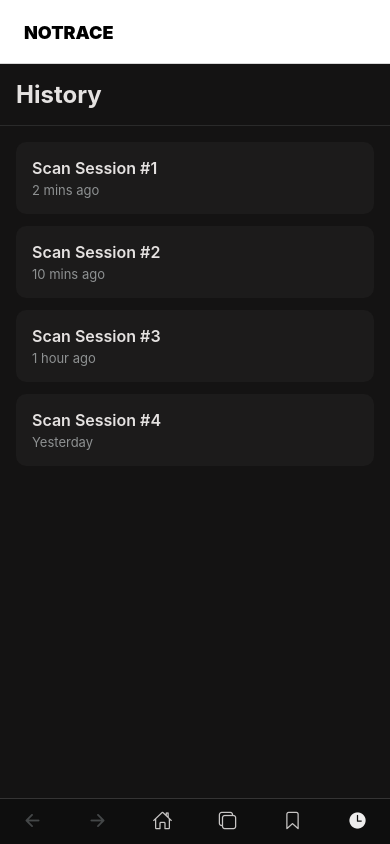
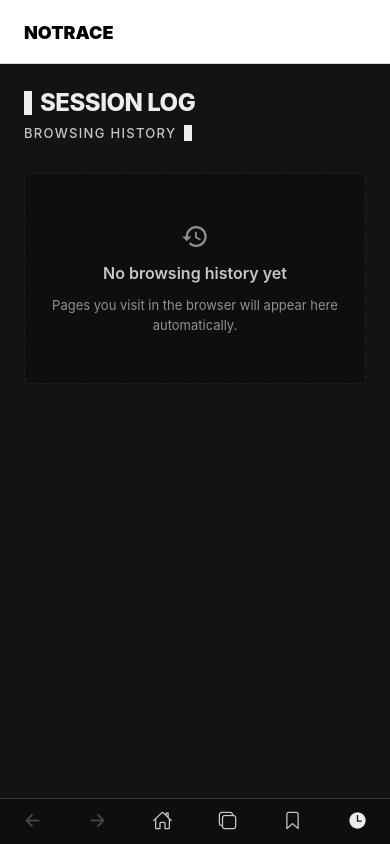
Before and after one commit to DE-IGNIS/NoTrace, a React Native app in the folder mobile/: screen /History in a window 390 px wide. Built offline with nearby package versions, Linux system fonts and the light colour scheme.

Commit message:
feat(history): add history storage feature using AsyncStorage and subsiquent components to manage,navigate and remove history entries.

```diff
--- a/mobile/src/screens/HistoryScreen.tsx
+++ b/mobile/src/screens/HistoryScreen.tsx
@@ -1,91 +1,266 @@
-import React from "react";
+import React, { useState, useRef, useCallback } from 'react';
 import {
   View,
   Text,
+  ScrollView,
+  TouchableOpacity,
   StyleSheet,
-  SafeAreaView,
-  FlatList,
-  StatusBar,
-  TouchableOpacity,
-} from "react-native";
+  Animated,
+} from 'react-native';
+import { MaterialCommunityIcons } from '@expo/vector-icons';
+import { useFocusEffect, useNavigation } from '@react-navigation/native';
+import type { BottomTabNavigationProp } from '@react-navigation/bottom-tabs';
+import type { RootTabParamList } from '../navigation/types';
 
-const historyData = [
-  { id: "1", title: "Scan Session #1", time: "2 mins ago" },
-  { id: "2", title: "Scan Session #2", time: "10 mins ago" },
-  { id: "3", title: "Scan Session #3", time: "1 hour ago" },
-  { id: "4", title: "Scan Session #4", time: "Yesterday" },
-];
+import EntryCard from '../../components/EntryCard';
+import {
+  HistoryEntry,
+  getHistory,
+  clearHistory,
+  formatVisitedAt,
+} from '../../utils/historyStorage';
+import { openInBrowser } from '../../utils/openInBrowser';
 
-const HistoryScreen = () => {
-  const renderItem = ({ item }) => (
-    <TouchableOpacity style={styles.card}>
-      <View>
-        <Text style={styles.cardTitle}>{item.title}</Text>
-        <Text style={styles.cardSubtitle}>{item.time}</Text>
-      </View>
-    </TouchableOpacity>
+const COLORS = {
+  background: '#141313',
+  surfaceContainerLowest: '#0e0e0e',
+  surfaceContainerHigh: '#2a2a2a',
+  primary: '#eeeded',
+  secondary: '#c8c6c5',
+  onSurfaceVariant: '#c4c7c7',
+  outline: '#8e9192',
+  border: '#222222',
+};
+
+type AnimatedHistoryItem = HistoryEntry & { opacity: Animated.Value };
+
+export default function HistoryScreen() {
+  const navigation = useNavigation<BottomTabNavigationProp<RootTabParamList>>();
+  const [history, setHistory] = useState<AnimatedHistoryItem[]>([]);
+  const [clearing, setClearing] = useState(false);
+  const [caretVisible, setCaretVisible] = useState(true);
+  const caretInterval = useRef<ReturnType<typeof setInterval> | null>(null);
+
+  const loadHistory = useCallback(async () => {
+    const data = await getHistory();
+    setHistory(
+      data.map((entry) => ({
+        ...entry,
+        opacity: new Animated.Value(1),
+      }))
+    );
+  }, []);
+
+  useFocusEffect(
+    useCallback(() => {
+      loadHistory();
+
+      caretInterval.current = setInterval(() => {
+        setCaretVisible((prev) => !prev);
+      }, 500);
+
+      return () => {
+        if (caretInterval.current) clearInterval(caretInterval.current);
+      };
+    }, [loadHistory])
   );
 
+  const handleClearHistory = async () => {
+    if (clearing || history.length === 0) return;
+
+    setClearing(true);
+
+    await new Promise<void>((resolve) => {
+      Animated.stagger(
+        60,
+        history.map((item) =>
+          Animated.timing(item.opacity, {
+            toValue: 0,
+            duration: 220,
+            useNativeDriver: true,
+          })
+        )
+      ).start(() => resolve());
+    });
+
+    await clearHistory();
+    setHistory([]);
+    setClearing(false);
+  };
+
   return (
-    <SafeAreaView style={styles.container}>
-      <StatusBar barStyle="light-content" />
+    <View style={styles.screen}>
+      <ScrollView
+        contentContainerStyle={styles.scrollContent}
+        showsVerticalScrollIndicator={false}
+      >
+        <View style={styles.heroSection}>
+          <View style={styles.heroTitleRow}>
+            <View style={styles.heroBar} />
+            <Text style={styles.heroTitle}>SESSION LOG</Text>
+          </View>
+          <View style={styles.heroSubtitleRow}>
+            <Text style={styles.heroSubtitle}>BROWSING HISTORY</Text>
+            <View style={[styles.caret, { opacity: caretVisible ? 1 : 0 }]} />
+          </View>
+        </View>
 
-      {/* Header */}
-      <View style={styles.header}>
-        <Text style={styles.headerTitle}>History</Text>
-      </View>
+        {history.length > 0 && (
+          <TouchableOpacity
+            style={[styles.clearButton, clearing && styles.clearButtonDisabled]}
+            onPress={handleClearHistory}
+            disabled={clearing}
+            activeOpacity={0.8}
+          >
+            <MaterialCommunityIcons
+              name="delete-outline"
+              size={18}
+              color={clearing ? COLORS.outline : COLORS.primary}
+            />
+            <Text style={[styles.clearButtonText, clearing && styles.clearButtonTextDisabled]}>
+              {clearing ? 'CLEARING...' : 'CLEAR HISTORY'}
+            </Text>
+          </TouchableOpacity>
+        )}
 
-      {/* List */}
-      <FlatList
-        data={historyData}
-        keyExtractor={(item) => item.id}
-        renderItem={renderItem}
-        contentContainerStyle={styles.list}
-      />
-    </SafeAreaView>
+        <View style={styles.cardList}>
+          {history.length === 0 ? (
+            <View style={styles.emptyState}>
+              <MaterialCommunityIcons
+                name="history"
+                size={28}
+                color={COLORS.outline}
+              />
+              <Text style={styles.emptyText}>No browsing history yet</Text>
+              <Text style={styles.emptyHint}>
+                Pages you visit in the browser will appear here automatically.
+              </Text>
+            </View>
+          ) : (
+            history.map((item, index) => (
+              <Animated.View key={item.id} style={{ opacity: item.opacity }}>
+                <EntryCard
+                  title={item.title}
+                  subtitle={`${formatVisitedAt(item.visitedAt)} · ${item.url}`}
+                  featured={index === 0}
+                  leadingIcon="history"
+                  onPress={() => openInBrowser(navigation, item.url, item.title)}
+                />
+              </Animated.View>
+            ))
+          )}
+        </View>
+
+        <View style={{ height: 96 }} />
+      </ScrollView>
+    </View>
   );
-};
-
-export default HistoryScreen;
+}
 
 const styles = StyleSheet.create({
-  container: {
+  screen: {
     flex: 1,
-    backgroundColor: "#141313", // matches tailwind background
+    backgroundColor: COLORS.background,
   },
 
-  header: {
-    padding: 16,
-    borderBottomWidth: 1,
-    borderBottomColor: "#2a2a2a",
+  scrollContent: {
+    paddingHorizontal: 24,
+    paddingTop: 24,
+    paddingBottom: 24,
+    maxWidth: 1280,
+    width: '100%',
+    alignSelf: 'center',
   },
 
-  headerTitle: {
+  heroSection: {
+    marginBottom: 32,
+  },
+  heroTitleRow: {
+    flexDirection: 'row',
+    alignItems: 'center',
+    gap: 8,
+    marginBottom: 8,
+  },
+  heroBar: {
+    width: 8,
+    height: 24,
+    backgroundColor: COLORS.primary,
+  },
+  heroTitle: {
     fontSize: 24,
-    fontWeight: "700",
-    color: "#e5e2e1",
+    fontWeight: '800',
+    letterSpacing: -0.5,
+    color: COLORS.primary,
+  },
+  heroSubtitleRow: {
+    flexDirection: 'row',
+    alignItems: 'center',
+  },
+  heroSubtitle: {
+    fontSize: 13,
+    fontWeight: '500',
+    letterSpacing: 1.3,
+    color: COLORS.onSurfaceVariant,
+  },
+  caret: {
+    width: 8,
+    height: 16,
+    backgroundColor: COLORS.primary,
+    marginLeft: 8,
   },
 
-  list: {
-    padding: 16,
+  clearButton: {
+    flexDirection: 'row',
+    alignItems: 'center',
+    justifyContent: 'center',
+    gap: 8,
+    alignSelf: 'flex-end',
+    marginBottom: 24,
+    paddingHorizontal: 16,
+    paddingVertical: 10,
+    borderWidth: 1,
+    borderColor: COLORS.border,
+    borderRadius: 4,
+    backgroundColor: COLORS.surfaceContainerHigh,
+  },
+  clearButtonDisabled: {
+    opacity: 0.6,
+  },
+  clearButtonText: {
+    fontSize: 12,
+    fontWeight: '600',
+    letterSpacing: 1.1,
+    color: COLORS.primary,
+  },
+  clearButtonTextDisabled: {
+    color: COLORS.outline,
   },
 
-  card: {
-    backgroundColor: "#1c1b1b",
-    padding: 16,
-    borderRadius: 10,
-    marginBottom: 12,
+  cardList: {
+    gap: 32,
   },
 
-  cardTitle: {
+  emptyState: {
+    alignItems: 'center',
+    paddingVertical: 48,
+    paddingHorizontal: 24,
+    borderWidth: 1,
+    borderStyle: 'dashed',
+    borderColor: COLORS.border,
+    borderRadius: 4,
+    backgroundColor: COLORS.surfaceContainerLowest,
+    gap: 12,
+  },
+  emptyText: {
     fontSize: 16,
-    fontWeight: "600",
-    color: "#e5e2e1",
+    fontWeight: '600',
+    color: COLORS.secondary,
+    textAlign: 'center',
   },
-
-  cardSubtitle: {
+  emptyHint: {
     fontSize: 13,
-    color: "#8e9192",
-    marginTop: 4,
+    color: COLORS.outline,
+    textAlign: 'center',
+    lineHeight: 20,
   },
 });
--- /dev/null
+++ b/mobile/utils/historyStorage.ts
@@ -0,0 +1,66 @@
+import AsyncStorage from "@react-native-async-storage/async-storage";
+
+export type HistoryEntry = {
+  id: string;
+  title: string;
+  url: string;
+  visitedAt: number;
+};
+
+const KEY = "browse_history";
+const MAX_ENTRIES = 100;
+
+export async function getHistory(): Promise<HistoryEntry[]> {
+  try {
+    const data = await AsyncStorage.getItem(KEY);
+    return data ? JSON.parse(data) : [];
+  } catch {
+    return [];
+  }
+}
+
+async function saveHistory(entries: HistoryEntry[]) {
+  try {
+    await AsyncStorage.setItem(KEY, JSON.stringify(entries));
+  } catch (e) {
+    console.log("History save error:", e);
+  }
+}
+
+export async function addHistoryEntry(entry: { title: string; url: string }) {
+  const existing = await getHistory();
+  const withoutDuplicate = existing.filter((item) => item.url !== entry.url);
+  const updated: HistoryEntry[] = [
+    {
+      id: `${Date.now()}-${Math.random().toString(36).slice(2, 9)}`,
+      title: entry.title,
+      url: entry.url,
+      visitedAt: Date.now(),
+    },
+    ...withoutDuplicate,
+  ].slice(0, MAX_ENTRIES);
+
+  await saveHistory(updated);
+  return updated;
+}
+
+export async function clearHistory() {
+  try {
+    await AsyncStorage.removeItem(KEY);
+  } catch (e) {
+    console.log("History clear error:", e);
+  }
+}
+
+export function formatVisitedAt(timestamp: number): string {
+  const diffMs = Date.now() - timestamp;
+  const minutes = Math.floor(diffMs / 60000);
+  if (minutes < 1) return "Just now";
+  if (minutes < 60) return `${minutes} min${minutes === 1 ? "" : "s"} ago`;
+  const hours = Math.floor(minutes / 60);
+  if (hours < 24) return `${hours} hour${hours === 1 ? "" : "s"} ago`;
+  const days = Math.floor(hours / 24);
+  if (days === 1) return "Yesterday";
+  if (days < 7) return `${days} days ago`;
+  return new Date(timestamp).toLocaleDateString();
+}
```
